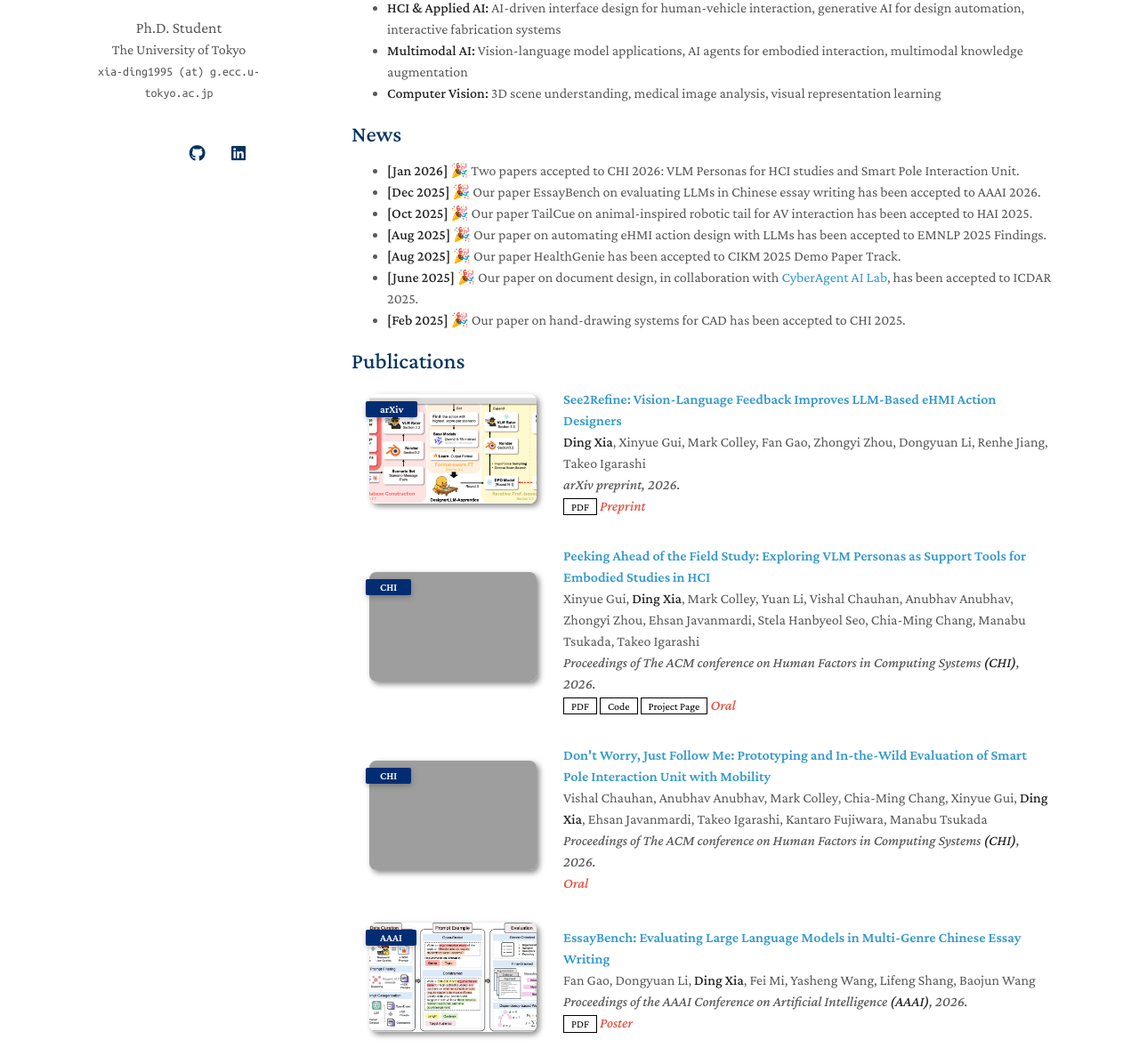
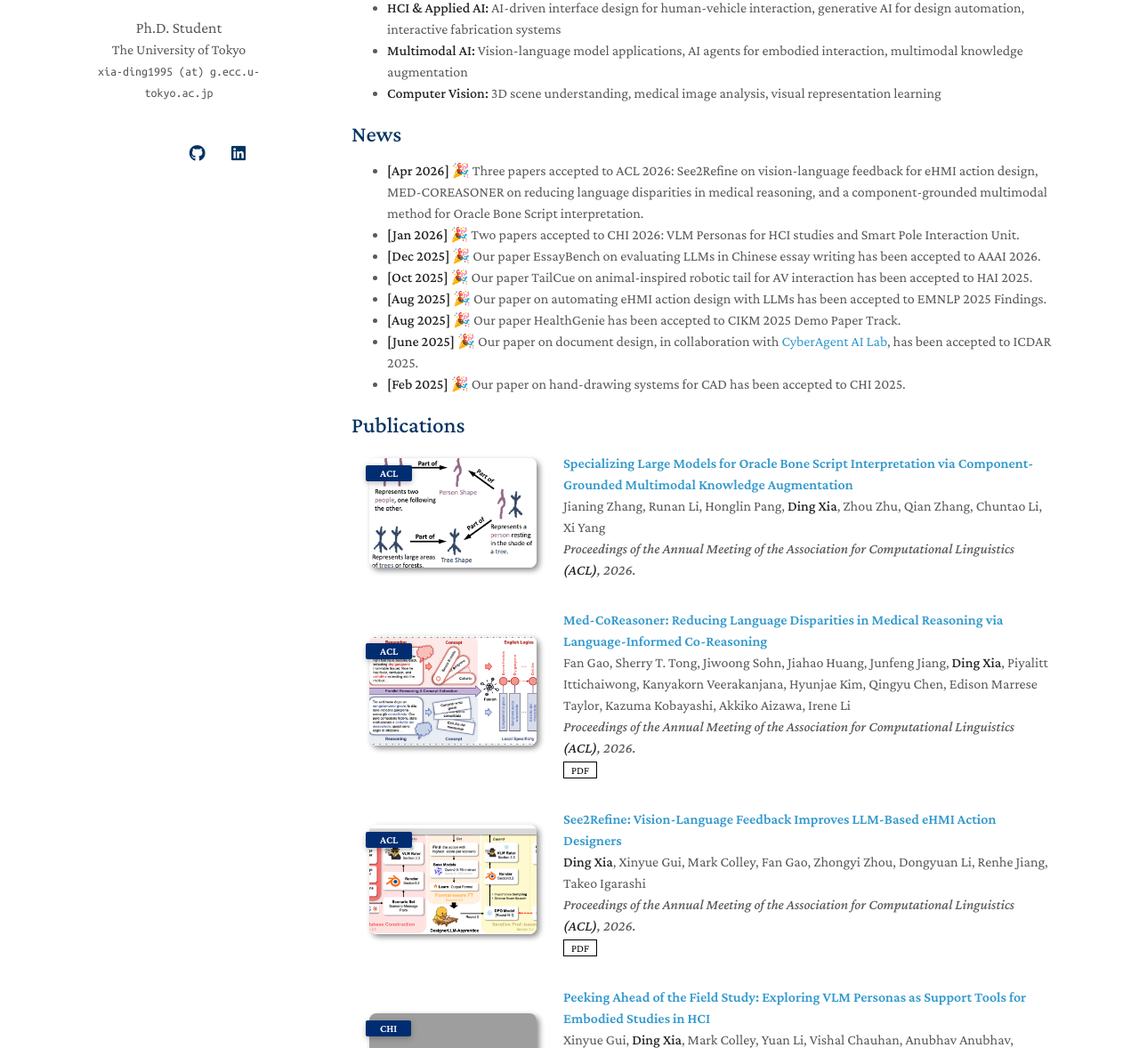
Before and after one commit to ApisXia/apisxia.github.io, a Jekyll site: the page built from index.md, in a window 1280 px wide and 1400 px high. Shown: the part 222-1400 px from the top of the window at 89% size. Built offline with Jekyll 4.4.1, drawn with Linux system fonts in a browser that asks for light colours; a style sheet for code colours, icons or effects is not loaded; our own code applies the rules of GitHub Pages for plain Markdown files; grey boxes are pictures that could not be loaded.

Commit message:
add new papers

```diff
--- a/_data/publications.yml
+++ b/_data/publications.yml
@@ -1,14 +1,31 @@
 main:
+
+  - title: "Specializing Large Models for Oracle Bone Script Interpretation via Component-Grounded Multimodal Knowledge Augmentation"
+    authors: Jianing Zhang, Runan Li, Honglin Pang, <strong>Ding Xia</strong>, Zhou Zhu, Qian Zhang, Chuntao Li, Xi Yang
+    conference_short: ACL
+    conference: Proceedings of the Annual Meeting of the Association for Computational Linguistics <strong>(ACL)</strong>, 2026.
+    # pdf:
+    # code:
+    # page:
+    image: ./assets/img/teasers/OBS_teaser.png
+
+  - title: "Med-CoReasoner: Reducing Language Disparities in Medical Reasoning via Language-Informed Co-Reasoning"
+    authors: Fan Gao, Sherry T. Tong, Jiwoong Sohn, Jiahao Huang, Junfeng Jiang, <strong>Ding Xia</strong>, Piyalitt Ittichaiwong, Kanyakorn Veerakanjana, Hyunjae Kim, Qingyu Chen, Edison Marrese Taylor, Kazuma Kobayashi, Akkiko Aizawa, Irene Li
+    conference_short: ACL
+    conference: Proceedings of the Annual Meeting of the Association for Computational Linguistics <strong>(ACL)</strong>, 2026.
+    pdf: https://arxiv.org/pdf/2601.08267
+    # code:
+    # page:
+    image: ./assets/img/teasers/med_coreasonor_teaser_v2.png
 
   - title: "See2Refine: Vision-Language Feedback Improves LLM-Based eHMI Action Designers"
     authors: <strong>Ding Xia</strong>, Xinyue Gui, Mark Colley, Fan Gao, Zhongyi Zhou, Dongyuan Li, Renhe Jiang, Takeo Igarashi
-    conference_short: arXiv
-    conference: arXiv preprint, 2026.
+    conference_short: ACL
+    conference: Proceedings of the Annual Meeting of the Association for Computational Linguistics <strong>(ACL)</strong>, 2026.
     pdf: https://arxiv.org/pdf/2602.02063
     # code:
     # page:
     image: ./assets/img/teasers/see2refine_teaser.png
-    notes: Preprint
 
   - title: "Peeking Ahead of the Field Study: Exploring VLM Personas as Support Tools for Embodied Studies in HCI"
     authors: Xinyue Gui, <strong>Ding Xia</strong>, Mark Colley, Yuan Li, Vishal Chauhan, Anubhav Anubhav, Zhongyi Zhou, Ehsan Javanmardi, Stela Hanbyeol Seo, Chia-Ming Chang, Manabu Tsukada, Takeo Igarashi
--- a/index.md
+++ b/index.md
@@ -14,6 +14,7 @@ I am a Ph.D. student at the Information Science and Technology department of The
 
 ## News
 
+- **[Apr 2026]** 🎉 Three papers accepted to ACL 2026: See2Refine on vision-language feedback for eHMI action design, MED-COREASONER on reducing language disparities in medical reasoning, and a component-grounded multimodal method for Oracle Bone Script interpretation.
 - **[Jan 2026]** 🎉 Two papers accepted to CHI 2026: VLM Personas for HCI studies and Smart Pole Interaction Unit.
 - **[Dec 2025]** 🎉 Our paper EssayBench on evaluating LLMs in Chinese essay writing has been accepted to AAAI 2026.
 - **[Oct 2025]** 🎉 Our paper TailCue on animal-inspired robotic tail for AV interaction has been accepted to HAI 2025.
```
Also changed, not shown: assets/img/teasers/OBS_teaser.png (added), assets/img/teasers/med_coreasonor_teaser_v2.png (added).
